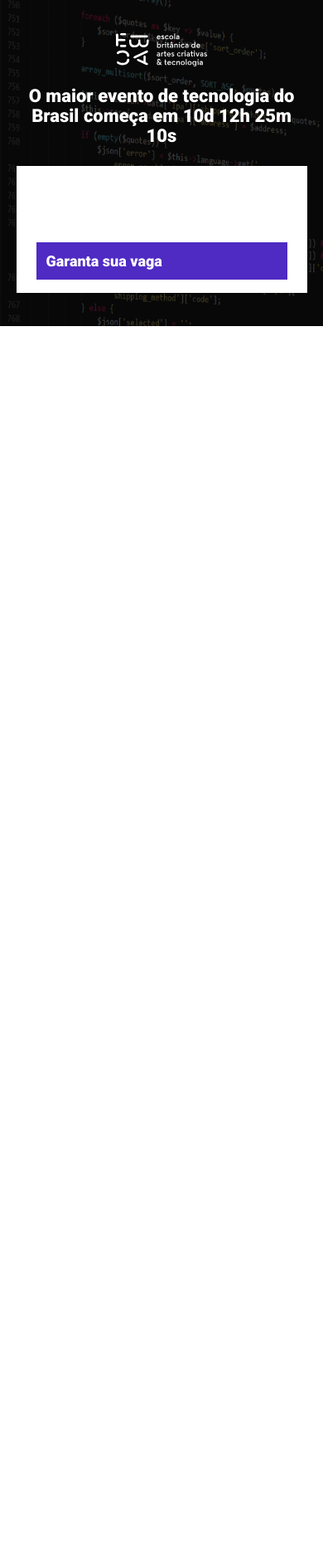
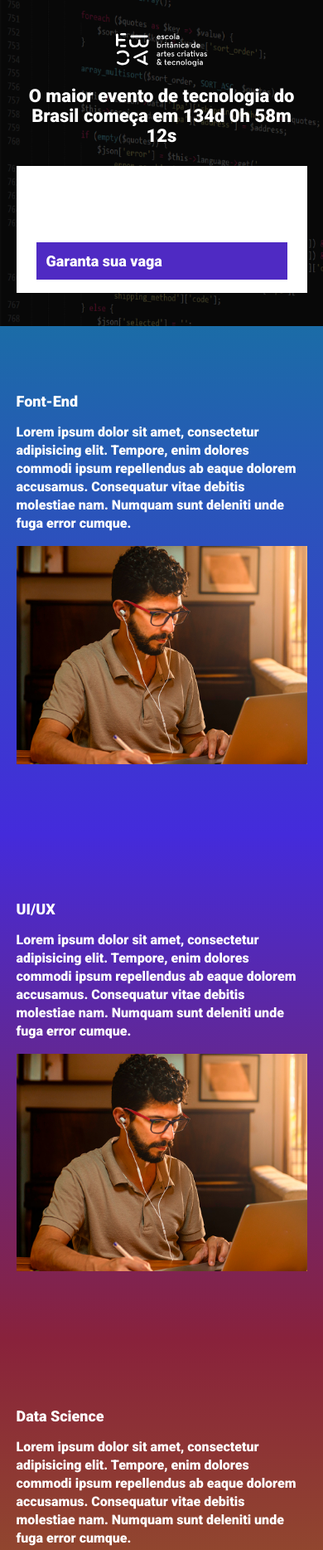
Before and after one commit to camyllasantos/ebac_tech_talks, a website built with Parcel: page src/index.html in a window 390 px wide. Shown: the top 1868 px of the page at 83% size. Before the commit the page ends 844 px from the top, so only its background shows below. Built offline with nearby package versions, Linux system fonts and the light colour scheme.

Commit message:
Nova atualização

```diff
--- a/src/index.html
+++ b/src/index.html
@@ -8,13 +8,14 @@
     <link rel="preconnect" href="https://fonts.gstatic.com" crossorigin>
     <link href="https://fonts.googleapis.com/css2?family=Roboto:wght@900&display=swap" rel="stylesheet">
     <link rel="stylesheet" href="styles/main.scss">
+    <link rel="stylesheet" href="https://unpkg.com/aos@next/dist/aos.css" />
 </head>
 <body>
     <header class="hero">
         <div class="container">
             <img class="hero__logo" src="./images/ebac_logo.svg" alt="RBAC">
             <p class="hero__text">
-                O maior evento de tecnologia do Brasil começa em 10d 12h 25m 10s
+                O maior evento de tecnologia do Brasil começa em <span id="contador"></span>
             </p>
             <div class="infos-bar">
                 <ul class="infos-bar__infos">
@@ -36,10 +37,53 @@
                 </a>
             </div>
         </div>
+    </header>
+    <section class="event event--frontend">
+        <div class="container" data-aos="fade-right">
+            <div class="event__detail">
+                <h2 class="event__detail__title">Font-End</h2>
+                <p class="event__detail__description">
+                    Lorem ipsum dolor sit amet, consectetur adipisicing elit. Tempore, enim dolores commodi ipsum repellendus ab eaque dolorem accusamus. Consequatur vitae debitis molestiae nam. Numquam sunt deleniti unde fuga error cumque.
+                </p>
+            </div>
+            <img class="event__images" src="./images/frontend.png" alt="frontend">
+        </div>
+    </section>
+    <section class="event event--ui-ux event--images-left">
+        <div class="container" data-aos="fade-left">
+            <div class="event__detail">
+                <h2 class="event__detail__title">UI/UX</h2>
+                <p class="event__detail__description">
+                    Lorem ipsum dolor sit amet, consectetur adipisicing elit. Tempore, enim dolores commodi ipsum repellendus ab eaque dolorem accusamus. Consequatur vitae debitis molestiae nam. Numquam sunt deleniti unde fuga error cumque.
+                </p>
+            </div>
+            <img class="event__images" src="./images/frontend.png" alt="frontend">
+        </div>
+    </section>
+    <section class="event event--data-science">
+        <div class="container" data-aos="fade-right">
+            <div class="event__detail">
+                <h2 class="event__detail__title">Data Science</h2>
+                <p class="event__detail__description">
+                    Lorem ipsum dolor sit amet, consectetur adipisicing elit. Tempore, enim dolores commodi ipsum repellendus ab eaque dolorem accusamus. Consequatur vitae debitis molestiae nam. Numquam sunt deleniti unde fuga error cumque.
+                </p>
+            </div>
+            <img class="event__images" src="./images/frontend.png" alt="data">
+        </div>
+    </section>
+    <section class="event event--back-end event--images-left">
+        <div class="container" data-aos="fade-left">
+            <div class="event__detail">
+                <h2 class="event__detail__title">Back-End</h2>
+                <p class="event__detail__description">
+                    Lorem ipsum dolor sit amet, consectetur adipisicing elit. Tempore, enim dolores commodi ipsum repellendus ab eaque dolorem accusamus. Consequatur vitae debitis molestiae nam. Numquam sunt deleniti unde fuga error cumque.
+                </p>
+            </div>
+            <img class="event__images" src="./images/frontend.png" alt="backend">
+        </div>
+    </section>
 
-    </header>
-
-
+    <script src="https://unpkg.com/aos@next/dist/aos.js"></script>
     <script src="scripts/main.js"></script>
 </body>
 </html>
--- a/src/scripts/main.js
+++ b/src/scripts/main.js
@@ -1 +1,27 @@
-console.log("Olá Mundo")
+AOS.init();
+
+const dataDoEvento = new Date("Dec 12, 2024 19:00:00");
+const timeStampDoEvento = dataDoEvento.getTime();
+
+const contaAsHoras = setInterval(function() {
+    const agora = new Date();
+    const timeStampAtual = agora.getTime();
+
+    const distanciaAteOEvento = timeStampDoEvento - timeStampAtual;
+
+    const diaEmMs = 1000 * 60 * 60 * 24;
+    const horaEmMs = 1000 * 60 * 60;
+    const minutoEmMs = 1000 * 60;
+
+    const diasAteOEvento = Math.floor(distanciaAteOEvento / diaEmMs);
+    const horasAteOEvento = Math.floor((distanciaAteOEvento % diaEmMs) / horaEmMs);
+    const minutosAteOEvento = Math.floor((distanciaAteOEvento % horaEmMs) / minutoEmMs);
+    const segundosAteOEvento = Math.floor((distanciaAteOEvento % minutoEmMs) / 1000);
+
+    document.getElementById('contador').innerHTML = `${diasAteOEvento}d ${horasAteOEvento}h ${minutosAteOEvento}m ${segundosAteOEvento}s`;
+
+    if (distanciaAteOEvento < 0) {
+        clearInterval(contaAsHoras);
+        document.getElementById('contador').innerHTML = 'Evento expirado';
+    }
+}, 1000);
--- /dev/null
+++ b/src/styles/_event.scss
@@ -0,0 +1,64 @@
+@use 'variables';
+
+.event {
+    padding: 80px 0;
+
+    &--frontend {
+        background-image: linear-gradient(variables.$blue1, variables.$blue2);
+    }
+
+    &--ui-ux {
+        background-image: linear-gradient(variables.$blue2, variables.$pink);
+    }
+
+    &--data-science {
+        background-image: linear-gradient(variables.$pink, variables.$yellow);
+    }
+
+    &--back-end {
+        background-image: linear-gradient(variables.$yellow, variables.$pink);
+    }
+
+    &--images-left {
+        .container {
+            flex-direction: row-reverse;
+        }
+    }
+
+    .container {
+        display: flex;
+        gap: 40px;
+    }
+
+    &__images {
+        max-width: 360px;
+
+    }
+
+    &__detail {
+        &__title {
+            font-size: 18px;
+            font-weight: bold;
+            margin-bottom: 16px;
+        }
+
+        &__description {
+            line-height: 22px;
+        }
+    }
+
+    @media (max-width: 640px) {
+        .container {
+            display: block;
+        }
+
+        &__images {
+            width: 100%;
+        }
+
+        &__detail {
+            margin-right: 0;
+            margin-bottom: 16px;
+        }
+    }
+}
--- a/src/styles/_hero.scss
+++ b/src/styles/_hero.scss
@@ -1,3 +1,5 @@
+@use 'variables';
+
 .hero {
     padding-top: 64px;
     padding-bottom: 100px;
@@ -16,7 +18,7 @@
         left: 0;
         width: 100%;
         height: 100%;
-        background-color: #000;
+        background-color: variables.$secondaryTextColor;
         content: '';
         opacity: .7;
     }
--- /dev/null
+++ b/src/styles/_variables.scss
@@ -0,0 +1,8 @@
+$textColor: #fff;
+$secondaryTextColor: #000;
+
+$blue1: #1B6CA7;
+$blue2: #442BDB;
+$pink: #89223B;
+$yellow: #9C791D;
+$purple: #4F2AC3;
--- a/src/styles/components/_buttons.scss
+++ b/src/styles/components/_buttons.scss
@@ -1,3 +1,5 @@
+@use '../variables';
+
 .button{
     padding: 12px;
     font-size: 18px;
@@ -8,7 +10,7 @@
 
     &--primary {
         color: #fff;
-        background-color: #4F2AC3;
+        background-color: variables.$purple;
     }
 
     @media (max-width: 640px){
--- a/src/styles/components/_infos_bar.scss
+++ b/src/styles/components/_infos_bar.scss
@@ -1,6 +1,8 @@
+@use '../variables';
+
 .infos-bar {
     padding: 16px 24px;
-    background-color: #fff;
+    background-color: variables.$textColor;
     display: flex;
     justify-content: space-between;
 
@@ -10,10 +12,10 @@
 
         &__item {
             font-size: 14px;
-            color: #000;
+            color: variables.$secondaryTextColor;
 
             b {
-                color: #000;
+                color: variables.$secondaryTextColor;
                 font-size: 18px;
                 display: block;
             }
--- a/src/styles/main.scss
+++ b/src/styles/main.scss
@@ -1,13 +1,15 @@
 @use 'hero';
 @use 'components/infos_bar';
 @use 'components/buttons';
+@use 'event';
+@use 'variables';
 
 * {
     margin: 0;
     padding: 0;
     box-sizing: border-box;
     font-family: Roboto, sans-serif;
-    color: #fff;
+    color: variables.$textColor;
     list-style: none;
 }
 
```
